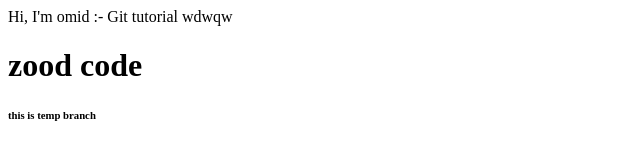
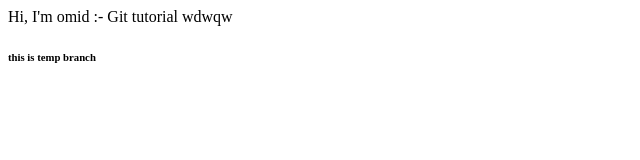
Before and after one commit to omidamani/git-test, a plain HTML site: page index.html in a window 1280 px wide. Shown: the whole page, without its empty margins (0-640 px from the left). Drawn offline with Linux system fonts and the light colour scheme.

Commit message:
delete h1

```diff
--- a/index.html
+++ b/index.html
@@ -10,7 +10,6 @@
     Hi, I'm omid :-
     Git tutorial
     wdwqw
-    <h1>zood code</h1>
     <h6>this is temp branch</h6>
 </body>
 </html>
```
